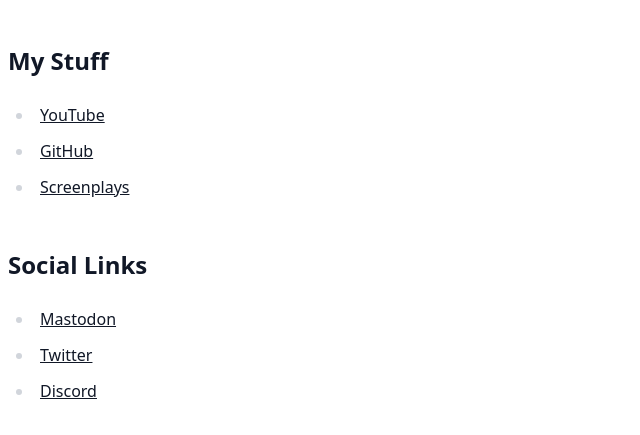
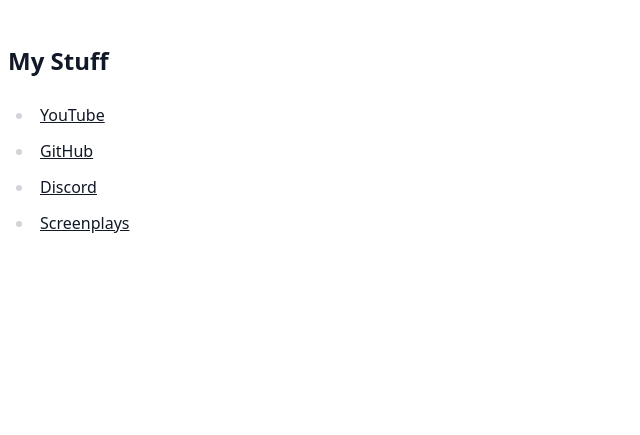
Before and after one commit to thombruce/thombruce.github.io, an Astro site: page / in a window 1280 px wide. Shown: the part 111-546 px from the top of the page, without its empty margins (0-640 px from the left). Built offline with nearby package versions, Linux system fonts and the light colour scheme; Astro itself is replaced by a stand-in of ours.

Commit message:
feat: remove unused socials

```diff
--- a/src/pages/index.astro
+++ b/src/pages/index.astro
@@ -15,17 +15,8 @@
 			<ul>
 				<li><a href='https://youtube.com/thombruce'>YouTube</a></li>
 				<li><a href='https://github.com/thombruce'>GitHub</a></li>
+				<li><a href='https://discord.gg/SAUagUgTfa'>Discord</a></li>
 				<li><a href='/screenplays'>Screenplays</a></li>
-			</ul>
-		</p>
-
-		<h2>Social Links</h2>
-
-		<p>
-			<ul>
-				<li><a href='https://mas.to/@thombruce'>Mastodon</a></li>
-				<li><a href='https://twitter.com/thombruce'>Twitter</a></li>
-				<li><a href='https://discord.gg/SAUagUgTfa'>Discord</a></li>
 			</ul>
 		</p>
 	</main>
```
